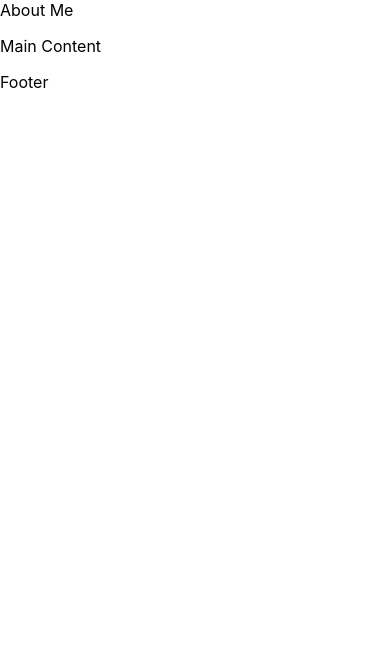
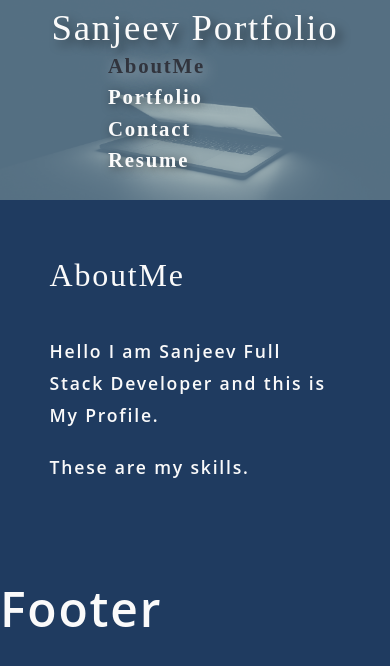
Before and after one commit to SanjeevKumar-DEV/portfolio-react-sanjeev-app, a React (Create React App) app: page / in a window 390 px wide. Shown: the top 666 px of the page. Built offline with nearby package versions, Linux system fonts and the light colour scheme.

Commit message:
Basic Navigation structure and basic content for header.

```diff
--- a/src/App.css
+++ b/src/App.css
@@ -1,4 +1,4 @@
-.App {
+/* .App {
   text-align: center;
 }
 
@@ -35,4 +35,397 @@
   to {
     transform: rotate(360deg);
   }
+} */
+
+main {
+  margin: 0 auto;
+  max-width: 90%;
+  padding: 50px 30px;
 }
+:root {
+  --primary: #8c54ff;
+  --secondary: #31343D;
+  --tertiary: #b12704;
+  --light: #fafafa;
+  --dark: #799FBA;
+  --darker: #1F3B60;
+  --alpha: rgba(255,255,255,.7);
+  --error: rgb(228, 46, 1);
+  --spacing-one: calc(1rem * 0.5);
+  --spacing-two: calc(1rem);
+  --spacing-five: calc(2.5rem);
+}
+
+* {
+  box-sizing: border-box;
+}
+
+html,
+body {
+  min-height: 100%;
+}
+
+body {
+  margin: 0;
+  padding: 0;
+  font-weight: 600;
+  line-height: 1.5;
+  font-size: 18px;
+  letter-spacing: 0.1em;
+  background: var(--darker);
+  color: var(--light);
+  font-family: 'Open Sans', sans-serif;
+}
+
+h1,
+h2,
+h3,
+h4,
+h5,
+h6 {
+  font-family: 'Aladin', cursive;
+  font-weight: 500;
+  margin: 5px 0;
+  line-height: 1.25;
+}
+
+h1 {
+  font-size: 5rem;
+  margin: 50px 20px;
+  text-shadow: 5px 5px 10px rgba(0, 0, 0, 0.5);
+}
+
+h2 {
+  font-size: 2rem;
+}
+
+h3 {
+  font-size: 1.75rem;
+}
+
+h4 {
+  font-size: 1.5rem;
+}
+
+h5 {
+  font-size: 1.25rem;
+}
+
+h6 {
+  font-size: 1rem;
+}
+
+p {
+  font-size: 1.1rem;
+  margin: 20px 0;
+  line-height: 2rem;
+}
+
+a {
+  color: var(--light);
+  text-decoration: none;
+  opacity: .5;
+}
+
+a:hover {
+  opacity: 1;
+  transition: all .2s ease-in-out;
+}
+
+header {
+  background: var(--dark);
+}
+
+header a {
+  color: var(--light);
+}
+
+button {
+  font-size: 1rem;
+  font-weight: 600;
+  text-decoration: none;
+  border-radius: 0.5rem;
+  border: none;
+  color: #fff;
+  outline: none;
+  cursor: pointer;
+  margin: 0 1px;
+  background-color: var(--dark);
+  padding: 10px 15px;
+  opacity: 0.7;
+}
+
+
+button:hover {
+  opacity: 1;
+}
+
+button[disabled] {
+  cursor: default;
+  opacity: 0.8;
+}
+
+img {
+  max-width: 100%;
+}
+
+span[role='img'] {
+  cursor: default;
+}
+
+form {
+  width: 40%;
+}
+
+input {
+  margin: 10px 0;
+  font-size: 1rem;
+  padding: 0.25rem;
+  width: 600px;
+  border: 1px solid var(--dark);
+  outline: none;
+  border-radius: 3px;
+  transition: box-shadow 0.2s;
+}
+
+input:focus {
+  border: 1px solid var(--secondary);
+  box-shadow: 0 0 0.25rem rgba(0, 0, 0, 0.5);
+}
+
+label {
+  margin-right: 10px;
+}
+
+li {
+  list-style: none;
+}
+
+header {
+  height: 200px;
+  position: relative;
+  overflow: hidden;
+  z-index: 2;
+}
+
+header h1 {
+  position: relative;
+  z-index: 2;
+}
+
+header img {
+  z-index: 0;
+  position: absolute;
+  top: 0;
+  left: 0;
+  height: auto;
+  filter: sepia(1) opacity(60%);
+  opacity: 0.5;
+}
+
+nav {
+  position: relative;
+  font-family: 'Aladin', cursive;
+  font-size: 2.5rem;
+  margin: 30px 20px;
+}
+
+nav a:hover {
+  text-decoration: none;
+}
+
+nav li {
+  cursor: pointer;
+  text-shadow: 2px 2px 10px rgba(0,0,0, 0.5);
+  margin: 0 50px;
+}
+
+ul.skills {
+  line-height: 2rem;
+}
+
+ul.skills li {
+  list-style-type: circle;
+}
+
+footer {
+  font-size: 48px;
+  justify-content: center;
+}
+
+footer a {
+  color: var(--light);
+  opacity: .5;
+  margin: 10px 20px;
+  transition: all .3s ease-in-out;
+}
+
+footer a:hover {
+  opacity: 1;
+}
+
+textarea {
+  width: 600px;
+  height: 200px;
+  border: 3px solid #cccccc;
+  padding: 5px;
+  margin-top: 10px;
+}
+
+.container {
+  width: 85%;
+  max-width: 1200px;
+  margin-left: auto;
+  margin-right: auto;
+}
+
+.flex-row {
+  display: flex;
+  flex-wrap: wrap;
+}
+
+.space-between {
+  justify-content: space-between;
+}
+
+.flex-end {
+  justify-content: flex-end;
+}
+
+.flex-center {
+  justify-content: center;
+}
+
+.mx-1 {
+  margin-right: var(--spacing-one);
+  margin-left: var(--spacing-one);
+}
+
+.mx-2 {
+  margin-right: var(--spacing-two);
+  margin-left: var(--spacing-two);
+}
+
+.my-1 {
+  margin-top: var(--spacing-one);
+  margin-bottom: var(--spacing-one);
+}
+
+.my-2 {
+  margin-top: var(--spacing-two);
+  margin-bottom: var(--spacing-two);
+}
+
+.my-5 {
+  margin-top: var(--spacing-five);
+  margin-bottom: var(--spacing-five);
+}
+
+.px-1 {
+  padding-right: var(--spacing-one);
+  padding-left: var(--spacing-one);
+}
+
+.px-2 {
+  padding-right: var(--spacing-two);
+  padding-left: var(--spacing-two);
+}
+
+.py-1 {
+  padding-top: var(--spacing-one);
+  padding-bottom: var(--spacing-one);
+}
+
+.py-2 {
+  padding-top: var(--spacing-two);
+  padding-bottom: var(--spacing-two);
+}
+
+.card {
+  width: 25%;
+  text-align: center;
+}
+
+.project {
+  position: relative;
+  width: 100%;
+  max-width: 500px;
+  height: 300px;
+  margin: 30px;
+}
+
+.project-bg {
+  position: relative;
+  width: 100%;
+  height: 100%;
+}
+
+.project-text {
+    color: var(--secondary);
+    position: absolute;
+    top: 0px;
+    bottom: 0px;
+    left: 0px;
+    right: 0px;
+    padding: 50px;
+    z-index: 900;
+    opacity: 0;
+    transition: all .5s ease-in-out;
+}
+
+.project-text:hover {
+  background-color: var(--alpha);
+  opacity: 1;
+  border: 10px solid var(--secondary);
+}
+
+.project-text h3 {
+  font-size: 2.5rem;
+}
+
+.project-text a {
+  text-decoration: none;
+  font-weight: bold;
+  color: var(--dark);
+  transition: all .3s ease-in-out;
+}
+
+.project-text a:hover {
+  color: var(--darker);
+}
+
+.navActive {
+  color: var(--secondary);
+  cursor: default;
+  text-shadow: 3px 3px 15px rgba(255,255,255, .5);
+}
+@media only screen and (max-width: 1300px) {
+  nav {
+    position: static;
+    display: block;
+    z-index: 100;
+    margin: 0 10px;
+    font-size: 2rem;
+  }
+  header h1 {
+    display: block;
+    height: 30px;
+  }
+}
+@media only screen and (max-width: 900px) {
+  nav {
+    position: static;
+    display: block;
+    z-index: 100;
+    margin: 0 10px;
+    font-size: 1.3rem;
+  }
+  header h1 {
+    display: block;
+    margin: 5px 10px;
+    height: 15px;
+    width: 100%;
+    text-align: center;
+    font-size: 2.3rem;
+  }
+}
--- a/src/App.js
+++ b/src/App.js
@@ -1,24 +1,38 @@
 // import logo from './logo.svg';
+import React, { useState } from "react";
 import "./App.css";
 import Header from "./components/Header";
 import Navigation from "./components/Navigation";
 import Footer from "./components/Footer";
+import MainPage from "./components/MainPage";
 
 function App() {
+  const [pages] = useState([
+    { name: "AboutMe" },
+    { name: "Portfolio" },
+    { name: "Contact" },
+    { name: "Resume" },
+  ]);
+
+  const [currentPage, setCurrentPage] = useState(pages[0]);
+
   return (
     <div>
-      <Header>
-        <p>Header Content</p>
-        <Navigation>
-          <p>Navigation Content</p>
-        </Navigation>
-      </Header>
+      <header>
+        <Header>
+          <Navigation
+            pages={pages}
+            setCurrentPage={setCurrentPage}
+            currentPage={currentPage}
+          ></Navigation>
+        </Header>
+      </header>
       <main>
-        <p>Main Content</p>
+        <MainPage currentPage={currentPage}></MainPage>
       </main>
-      <Footer>
-        <p>Footer Content</p>
-      </Footer>
+      <footer>
+        <Footer />
+      </footer>
     </div>
   );
 }
--- a/src/components/AboutMe.js
+++ b/src/components/AboutMe.js
@@ -1,12 +1,21 @@
-import React from 'react';
+import React from "react";
 
 const AboutMe = () => {
-
-    return (
-        <div>
-            About Me
+  return (
+    <section className="my-5">
+      <div className="my-2">
+        <div className="profile-img my-5">
+          <i className="fas fa-user-circle" style={{ fontSize: "96px" }}></i>
         </div>
-    )
+        <p>
+          Hello I am Sanjeev Full Stack Developer and this is My Profile.
+        </p>
+        <p>
+          These are my skills.
+        </p>
+      </div>
+    </section>
+  );
 };
 
 export default AboutMe;
--- a/src/components/Header.js
+++ b/src/components/Header.js
@@ -1,12 +1,17 @@
-import React from 'react';
+import React from "react";
+import porftfolioBackground from '../assets/portfolioBakground.jpeg';
 
-const Header = () => {
+const Header = (props) => {
+  return (
 
-    return (
-        <div>
-            About Me
-        </div>
-    )
+    <div>
+      <header className="flex-row space-between px-1">
+        <h1>Sanjeev Portfolio</h1>
+        <img src={porftfolioBackground} alt=""></img>
+        {props.children}
+      </header>
+    </div>
+  );
 };
 
 export default Header;
--- /dev/null
+++ b/src/components/MainPage.js
@@ -0,0 +1,30 @@
+import React from "react";
+import AboutMe from "./AboutMe";
+import Portfolio from "./Portfolio";
+import Contact from "./Contact";
+import Resume from "./Resume";
+import MainPageContent from "./MainPageContent";
+
+function MainPage({ currentPage }) {
+  const setPage = () => {
+    if (currentPage.name === "AboutMe") {
+      return <AboutMe />;
+    } else if (currentPage.name === "Portfolio") {
+      return <Portfolio />;
+    } else if (currentPage.name === "Contact") {
+      return <Contact />;
+    } else if (currentPage.name === "Resume") {
+      return <Resume />;
+    } else {
+      return <AboutMe />;
+    }
+  };
+
+  return (
+    <section>
+      <h2>{currentPage.name}</h2>
+      <MainPageContent>{setPage()}</MainPageContent>
+    </section>
+  );
+}
+export default MainPage;
--- /dev/null
+++ b/src/components/MainPageContent.js
@@ -0,0 +1,12 @@
+import React from 'react';
+
+const MainPageContent = (props) => {
+
+  return (
+    <div>
+      {props.children}
+    </div>
+  );
+};
+
+export default MainPageContent;
--- a/src/components/Navigation.js
+++ b/src/components/Navigation.js
@@ -1,12 +1,35 @@
-import React from 'react';
+import React, { useEffect } from "react";
 
-const Navigation = () => {
+function Navigation(props) {
+  const { pages = [], setCurrentPage, currentPage } = props;
 
-    return (
-        <div>
-            Navigation
-        </div>
-    )
-};
+  console.log(pages);
+
+  useEffect(() => {
+    document.title = currentPage.name;
+  }, [currentPage]);
+
+
+  return (
+    <nav>
+      <ul className="flex-row">
+        {pages.map((Page) => (
+          <li
+            className={`mx-5 ${
+              currentPage.name === Page.name && 'navActive'
+              }`}
+            key={Page.name}
+          >
+            <span
+              onClick={() => setCurrentPage(Page)}
+            >
+              {Page.name}
+            </span>
+          </li>
+        ))}
+      </ul>
+    </nav>
+);
+}
 
 export default Navigation;
```
Also changed, not shown: src/assets/portfolioBakground.jpeg (added).
